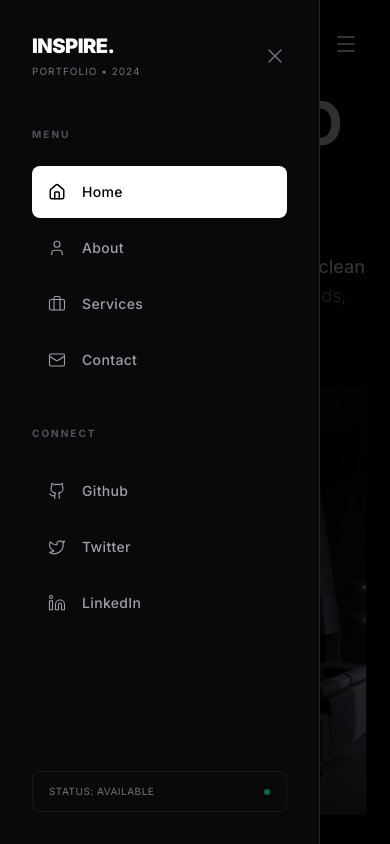
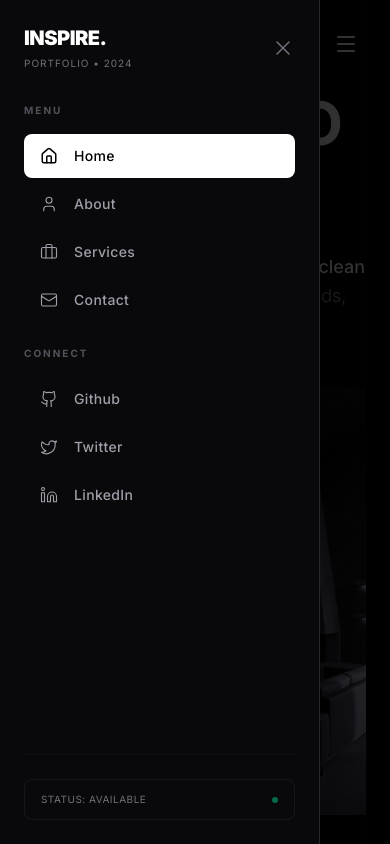
Before and after one commit to dilshandevxx/portfolio-upwork-my-work, a Next.js app: page / in a window 390 px wide. Both pictures are taken after a click on the button "Open menu". Shown: the top 844 px of the page. Built offline with nearby package versions, Linux system fonts and the light colour scheme.

Commit message:
change mobile nav bar

```diff
--- a/components/Header.tsx
+++ b/components/Header.tsx
@@ -117,9 +117,9 @@ export default function Header() {
               variants={sidebarVariants}
               className="fixed top-0 left-0 bottom-0 w-[85%] max-w-[320px] bg-zinc-950 z-[70] border-r border-zinc-800 shadow-2xl md:hidden overflow-y-auto"
             >
-                <div className="p-8 flex flex-col h-full">
+                <div className="p-6 flex flex-col h-full">
                     {/* Header Profile */}
-                    <div className="flex items-center gap-4 mb-12">
+                    <div className="flex items-center gap-4 mb-8">
                         <div className="flex flex-col">
                             <h3 className="text-white font-black text-xl tracking-tight">INSPIRE.</h3>
                             <p className="text-zinc-500 text-[10px] tracking-widest uppercase mt-1">Portfolio &bull; 2024</p>
@@ -133,8 +133,8 @@ export default function Header() {
                     </div>
 
                     {/* Main Menu */}
-                    <div className="mb-10">
-                        <h4 className="text-zinc-600 text-[10px] font-bold uppercase tracking-[0.2em] mb-6">Menu</h4>
+                    <div className="mb-6">
+                        <h4 className="text-zinc-600 text-[10px] font-bold uppercase tracking-[0.2em] mb-4">Menu</h4>
                         <div className="flex flex-col gap-1">
                              {navLinks.map((link) => {
                                  const Icon = link.icon;
@@ -147,7 +147,7 @@ export default function Header() {
                                             setActiveTab(link.name);
                                             setIsOpen(false);
                                         }}
-                                        className={`group flex items-center gap-4 px-4 py-4 rounded-lg transition-all duration-300 ${
+                                        className={`group flex items-center gap-4 px-4 py-3 rounded-lg transition-all duration-300 ${
                                             isActive
                                             ? "bg-white text-black"
                                             : "text-zinc-400 hover:text-white"
@@ -163,7 +163,7 @@ export default function Header() {
 
                     {/* Socials / Other */}
                     <div>
-                        <h4 className="text-zinc-600 text-[10px] font-bold uppercase tracking-[0.2em] mb-6">Connect</h4>
+                        <h4 className="text-zinc-600 text-[10px] font-bold uppercase tracking-[0.2em] mb-4">Connect</h4>
                          <div className="flex flex-col gap-1">
                              {socialLinks.map((link) => {
                                  const Icon = link.icon;
@@ -171,7 +171,7 @@ export default function Header() {
                                      <a
                                         key={link.name}
                                         href={link.href}
-                                        className="flex items-center gap-4 px-4 py-4 rounded-lg text-zinc-400 hover:text-white transition-all duration-300"
+                                        className="flex items-center gap-4 px-4 py-3 rounded-lg text-zinc-400 hover:text-white transition-all duration-300"
                                      >
                                          <Icon size={18} strokeWidth={1.5} />
                                          <span className="text-sm font-medium tracking-wide">{link.name}</span>
@@ -182,7 +182,7 @@ export default function Header() {
                     </div>
 
                     {/* Bottom Info */}
-                    <div className="mt-auto pt-8 border-t border-zinc-900/50">
+                    <div className="mt-auto pt-6 border-t border-zinc-900/50">
                         <div className="px-4 py-3 rounded-lg border border-zinc-800/50 flex items-center justify-between">
                             <span className="text-[10px] text-zinc-500 uppercase tracking-wider">Status: Available</span>
                             <div className="flex items-center gap-2">
```
